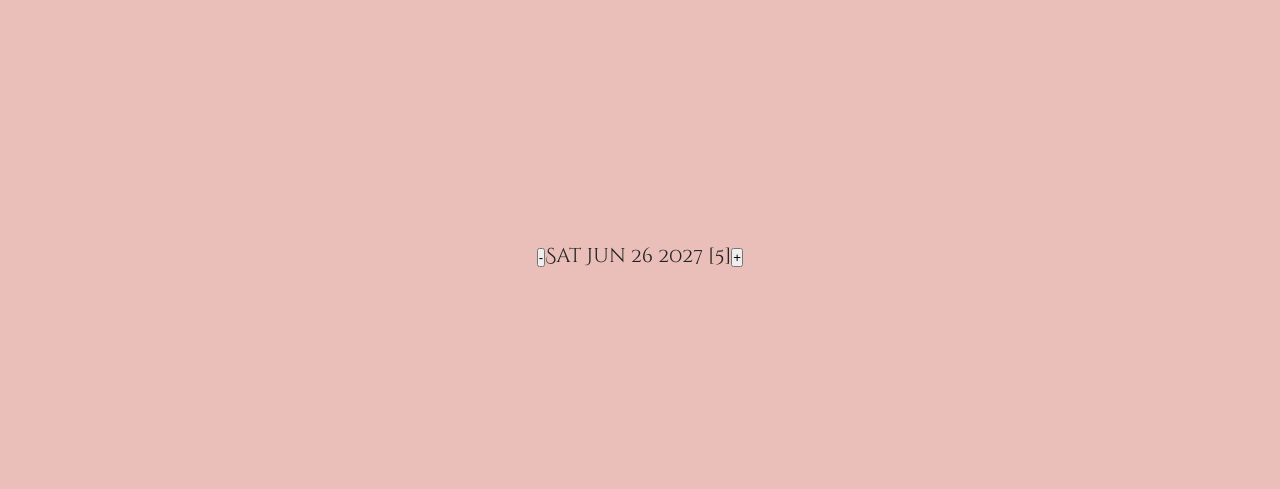
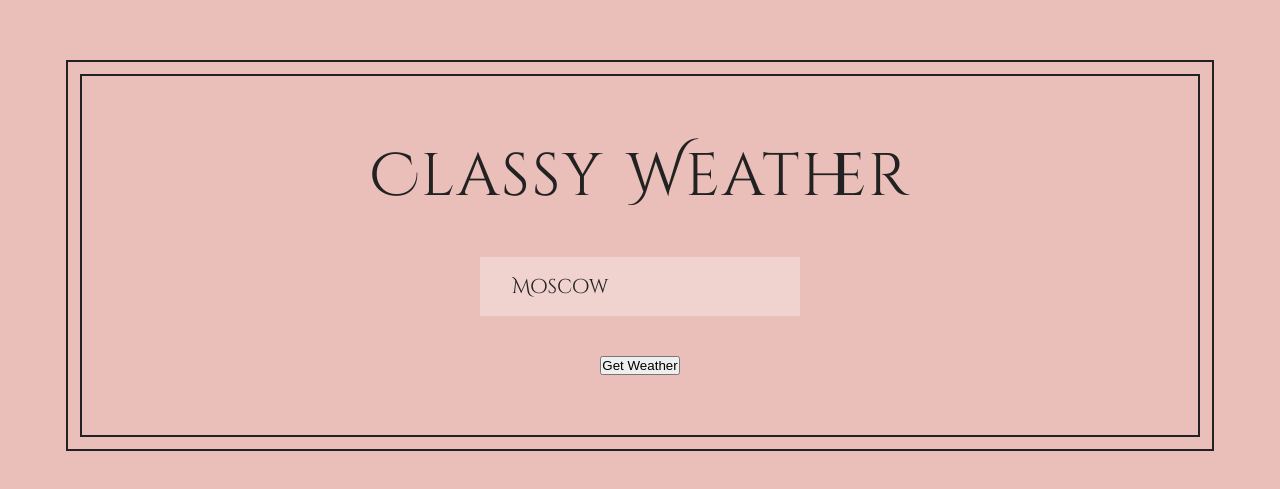
Before and after one commit to AdebiyiQudus/Weather-App, a React (Create React App) app: page / in a window 1280 px wide. Shown: the part 145-634 px from the top of the page. Built offline with nearby package versions, Linux system fonts and the light colour scheme.

Commit message:
Bind location

```diff
--- a/src/App.js
+++ b/src/App.js
@@ -1,45 +1,32 @@
-// super() initializes the parent React.Component
-// super(props) lets you access this.props inside the constructor
-// constructor is a special method for creating and initializing an object created with a class. In React, it's used to set up the initial state and bind methods.
-// "this" keyword points to the current component instance (actual version of the component displayed on the screen)
 import React from "react";
 
-class Counter extends React.Component {
-  constructor(props) {
+class App extends React.Component {
+  constructor (props) {
     super(props);
-
-    this.state = { count: 5 };
-    // Binding this keyword manually to access  our event functions
-    this.handleDecrement = this.handleDecrement.bind(this);
-    this.handleIncrement = this.handleIncrement.bind(this)
-  }
-    // handlers functions are defined as class methods
-  handleDecrement() {
-    this.setState((curState) => {
-      return { count: curState.count - 1 }
-    })
+    this.state = { location: "Moscow"};
+    this.fetchWeather = this.fetchWeather.bind(this);
   }
 
-  handleIncrement() {
-    this.setState((curState) => {
-      return { count: curState.count + 1 }
-    })
+  fetchWeather() {
+    console.log("Loading data...")
+    console.log(this)
   }
-
   render() {
-    const date = new Date("june 21 2027")
-    date.setDate(date.getDate() + this.state.count)
-
     return (
-      <div>
-        <button onClick={this.handleDecrement}>-</button>
-        <span>
-        {date.toDateString()} [{this.state.count}]
-          </span>
-        <button onClick={this.handleIncrement}>+</button>
+      <div className="app">
+        <h1>Classy Weather</h1>
+        <div>
+      <input
+        type="text"
+        placeholder="Search from location..."
+        value={this.state.location}
+        onChange={(e) => this.setState({location: e.target.value})}
+      />
       </div>
-    );
+      <button onClick={this.fetchWeather}>Get Weather</button>
+      </div>
+    )
   }
 }
 
-export default Counter;
+export default App
```
Also changed, not shown: src/counter.js (added, +45 -0 lines).
